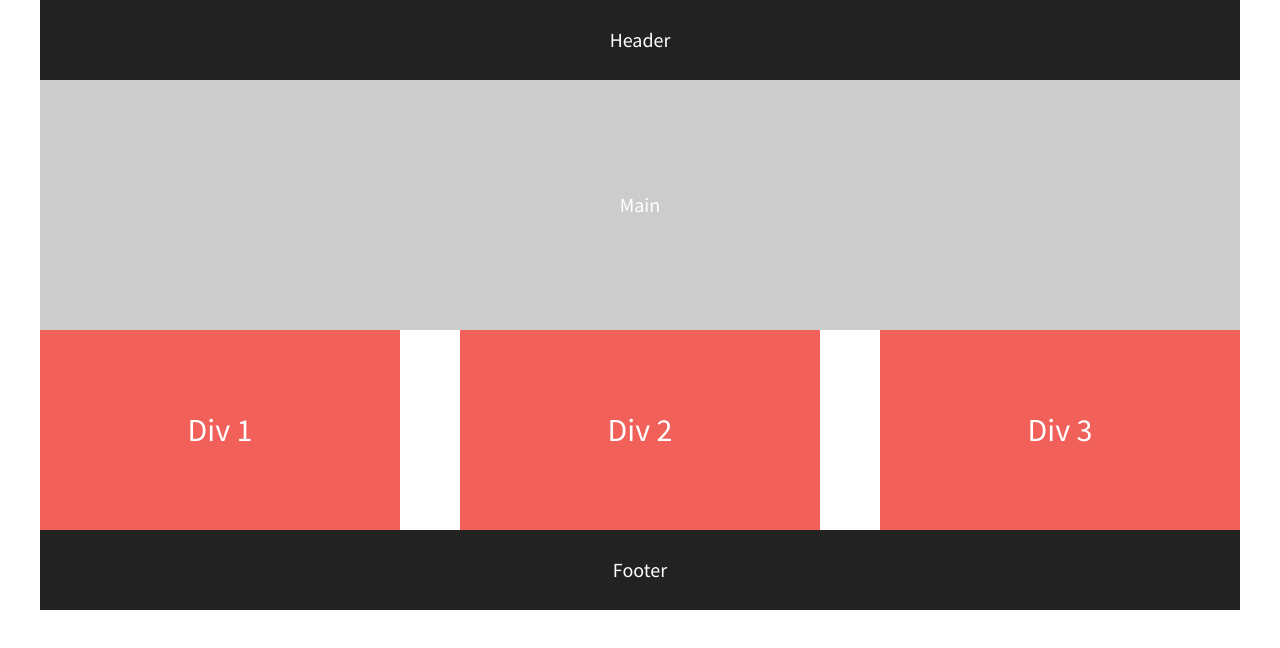
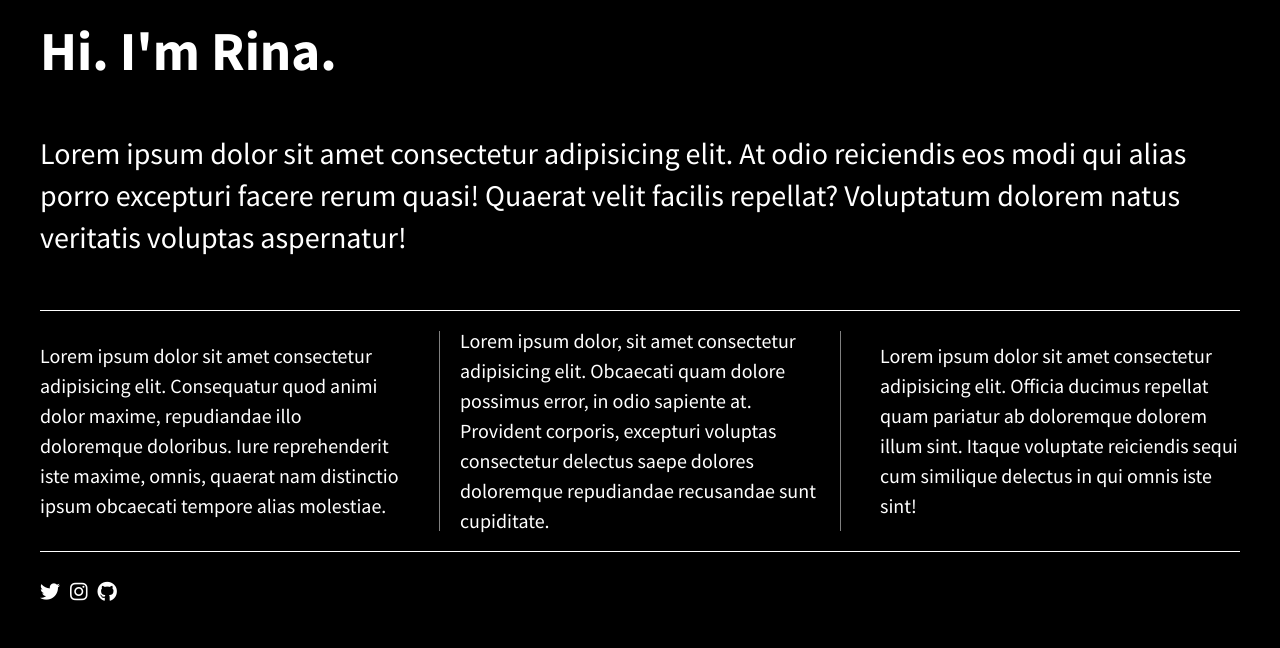
Before and after one commit to rparserin/flexbox-layout, a plain HTML site: page index.html in a window 1280 px wide. Drawn offline with nearby package versions, Linux system fonts and the light colour scheme.

Commit message:
Completed site project. Added additional content for h1, footer

```diff
--- a/css/main.css
+++ b/css/main.css
@@ -96,7 +96,7 @@ textarea {
    ========================================================================== */
 
 html {
-  background-color: #fff;
+  background-color: black;
   height: 100%;
   width: 100%;
 }
@@ -107,27 +107,38 @@ body {
   font-size: 1.25em;
   height: 100%;
   color: #fff;
+  max-width: 1200px;
 }
 
-header,
-footer {
-  background-color: #222;
-  height: 80px;
-  width: 100%;
+header, footer {
+    background-color: black;
+    display: flex;
+    justify-content: flex-start;
+    align-items: center;
+    width: 100%;
+    height: 80px;
+  }
+
+header h1 {
+    font-size: 2.75em;
+    padding-top: 20px;
 }
 
 main {
-  background-color: #ccc;
-  height: 250px;
+  height: 230px;
   width: 100%;
-}
-
-header,
-footer,
-main {
   display: flex;
   justify-content: center;
   align-items: center;
+}
+
+main {
+    border-bottom: 1px solid #fff;
+    margin-bottom: 20px;
+}
+
+main p {
+    font-size: 1.5em;
 }
 
 .flex-container {
@@ -135,18 +146,33 @@ main {
   flex-flow: row wrap;
   justify-content: space-between;
   align-items: center;
+
 }
 
 .flex-items {
   color: #fff;
   line-height: 1.5em;
-  font-size: 1.6em;
-  background-color: #f16059;
+  font-size: 1em;
   width: 30%;
   height: 200px;
   display: flex;
   justify-content: center;
   align-items: center;
+}
+
+#div-2 {
+    border-left: 1px solid gray;
+    border-right: 1px solid gray;
+    padding: 0 20px;
+}
+
+footer {
+  border-top: 1px solid #fff;
+  margin-top: 20px;
+}
+footer i {
+  font-size: 20px;
+  margin-right: 10px;
 }
 
 /* ==========================================================================
--- a/index.html
+++ b/index.html
@@ -14,6 +14,7 @@
         <link rel="stylesheet" href="css/main.css">
         <script src="js/vendor/modernizr-2.8.3.min.js"></script>
         <link href="https://fonts.googleapis.com/css?family=Lora|Source+Sans+Pro:400,700" rel="stylesheet">
+        <script src="https://kit.fontawesome.com/d1f6435897.js" crossorigin="anonymous"></script>
     </head>
     <body>
         <!--[if lt IE 8]>
@@ -22,18 +23,34 @@
 
         <!-- Add your site or application content here -->
         <section class="flex-container">
-            <header>Header</header>
-            <main>Main</main>
+            <header>
+                <h1>Hi. I'm Rina.</h1>
+            </header>
+            <main>
+                <p>
+                    Lorem ipsum dolor sit amet consectetur adipisicing elit. At odio reiciendis eos modi qui alias porro excepturi facere rerum quasi! Quaerat velit facilis repellat? Voluptatum dolorem natus veritatis voluptas aspernatur!
+                </p>
+            </main>
             <div id="div-1" class="flex-items">
-                Div 1
+                <p>
+                    Lorem ipsum dolor sit amet consectetur adipisicing elit. Consequatur quod animi dolor maxime, repudiandae illo doloremque doloribus. Iure reprehenderit iste maxime, omnis, quaerat nam distinctio ipsum obcaecati tempore alias molestiae.
+                </p>
             </div>
             <div id="div-2" class="flex-items">
-                Div 2
+                <p>
+                    Lorem ipsum dolor, sit amet consectetur adipisicing elit. Obcaecati quam dolore possimus error, in odio sapiente at. Provident corporis, excepturi voluptas consectetur delectus saepe dolores doloremque repudiandae recusandae sunt cupiditate.
+                </p>
             </div>
             <div id="div-3" class="flex-items">
-                Div 3
+               <p>
+                Lorem ipsum dolor sit amet consectetur adipisicing elit. Officia ducimus repellat quam pariatur ab doloremque dolorem illum sint. Itaque voluptate reiciendis sequi cum similique delectus in qui omnis iste sint!
+               </p>
             </div>
-            <footer>Footer</footer>
+            <footer>
+                <i class="fa-brands fa-twitter"></i>
+                <i class="fa-brands fa-instagram"></i>
+                <i class="fa-brands fa-github"></i>
+            </footer>
         </section>
 
         <script src="https://ajax.googleapis.com/ajax/libs/jquery/1.11.3/jquery.min.js"></script>
```
